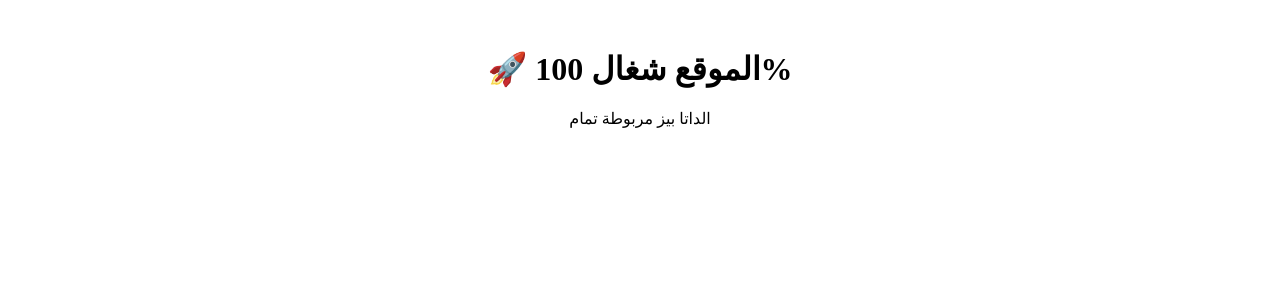
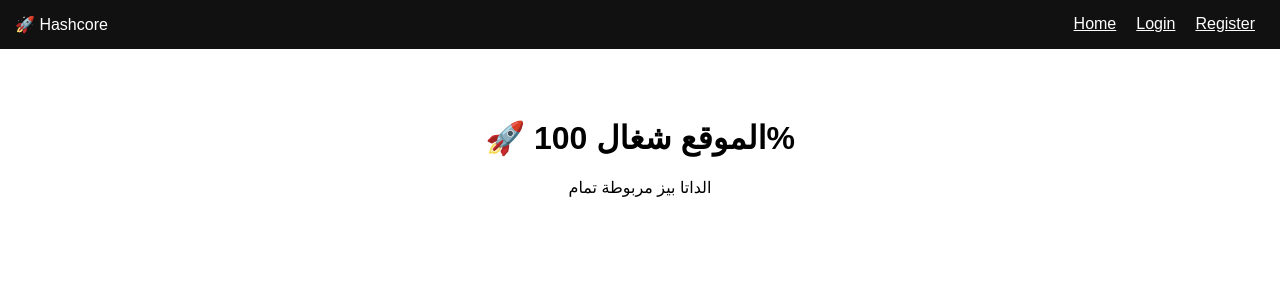
Before and after one commit to ymanthman744-jpg/Hashcore, a Next.js app: page / in a window 1280 px wide. Shown: the top 300 px of the page. Built offline with nearby package versions, Linux system fonts and the light colour scheme.

Commit message:
Update layout.tsx

```diff
--- a/app/layout.tsx
+++ b/app/layout.tsx
@@ -1,8 +1,25 @@
 export default function RootLayout({ children }) {
   return (
     <html lang="ar">
-      <body>
-        {children}
+      <body style={{ margin: 0, fontFamily: "sans-serif" }}>
+        <nav style={{
+          background: "#111",
+          color: "#fff",
+          padding: "15px",
+          display: "flex",
+          justifyContent: "space-between"
+        }}>
+          <span>🚀 Hashcore</span>
+          <div>
+            <a href="/" style={{ color: "#fff", margin: "10px" }}>Home</a>
+            <a href="/login" style={{ color: "#fff", margin: "10px" }}>Login</a>
+            <a href="/register" style={{ color: "#fff", margin: "10px" }}>Register</a>
+          </div>
+        </nav>
+
+        <main style={{ padding: "20px" }}>
+          {children}
+        </main>
       </body>
     </html>
   );
```
